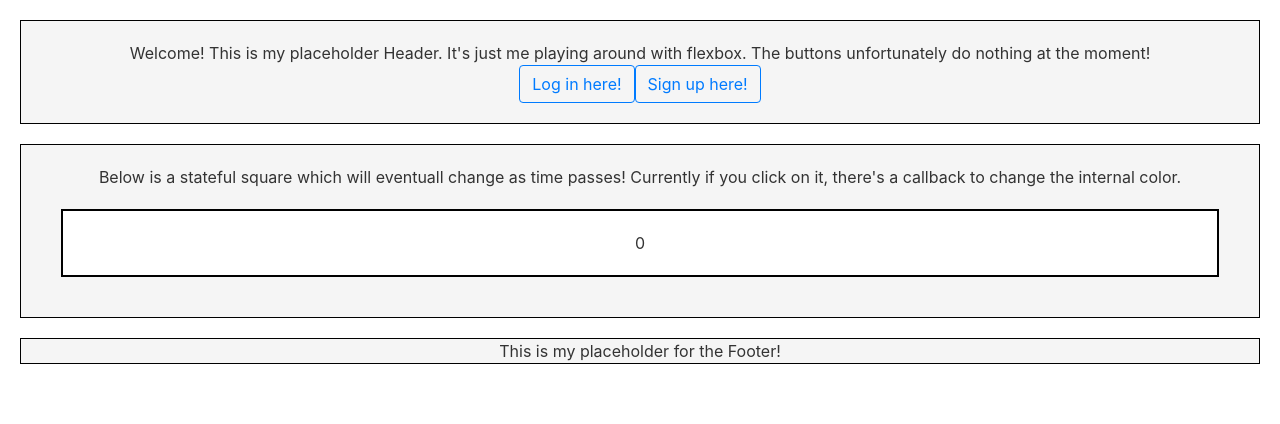
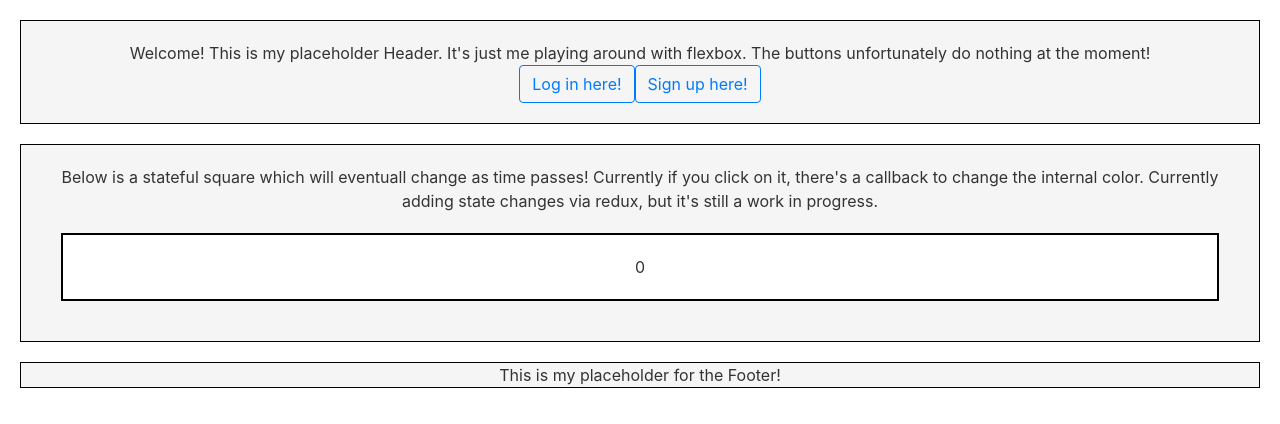
Before and after one commit to applewalletcloud/genfi-poc, a React (Create React App) app: page / in a window 1280 px wide. Shown: the top 424 px of the page. Built offline with nearby package versions, Linux system fonts and the light colour scheme.

Commit message:
edit text for body

```diff
--- a/src/Body.js
+++ b/src/Body.js
@@ -7,7 +7,7 @@ class Body extends React.Component {
   render() {
   	return (
       <div className="Body">
-        <p> Below is a stateful square which will eventuall change as time passes! Currently if you click on it, there's a callback to change the internal color. </p>
+        <p> Below is a stateful square which will eventuall change as time passes! Currently if you click on it, there's a callback to change the internal color. Currently adding state changes via redux, but it's still a work in progress.</p>
         <ColorfulSquare />
       </div>
     );
```
